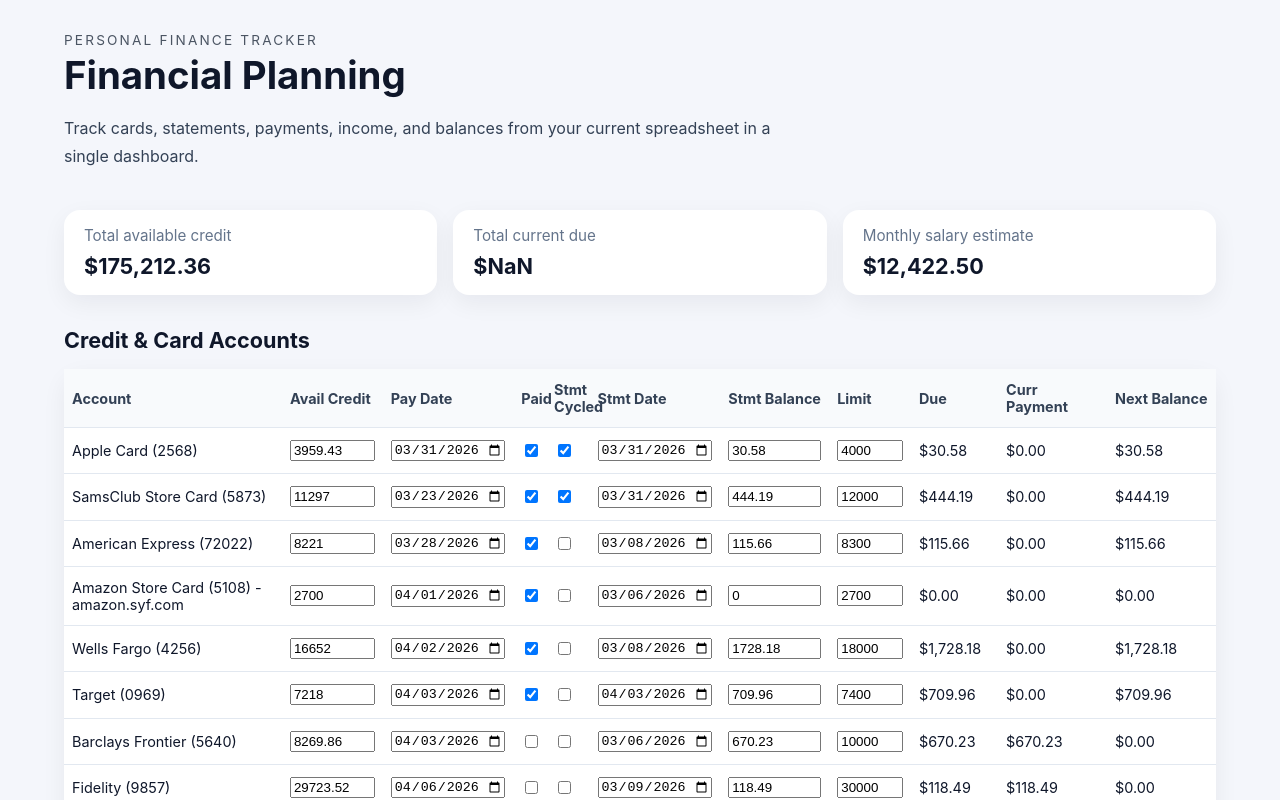
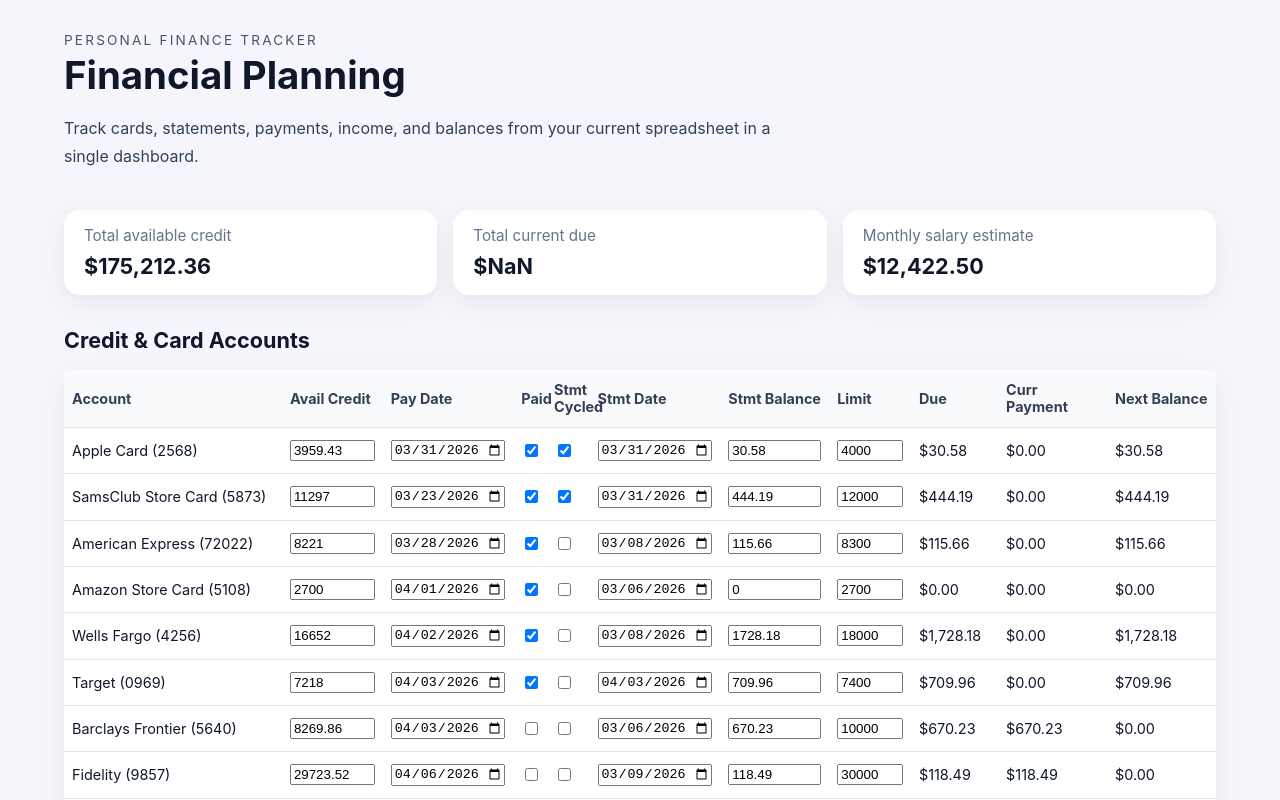
Before and after one commit to naudiyal/financialplanningui, a React (Vite) app: page / in a window 1280 px wide. Shown: the top 800 px of the page. Built offline with nearby package versions, Linux system fonts and the light colour scheme; the HTML template or start-up script is replaced by a standard one.

Commit message:
Remove '- amazon.syf.com' from Amazon Store Card account name

```diff
--- a/src/data/financialData.ts
+++ b/src/data/financialData.ts
@@ -54,7 +54,7 @@ export const creditAccounts: CreditAccount[] = [
     creditLimit: 8300,
   },
   {
-    name: 'Amazon Store Card (5108) - amazon.syf.com',
+    name: 'Amazon Store Card (5108)',
     availableCredit: 2700,
     nextPaymentDate: '2026-04-01',
     paidThisMonth: true,
```
